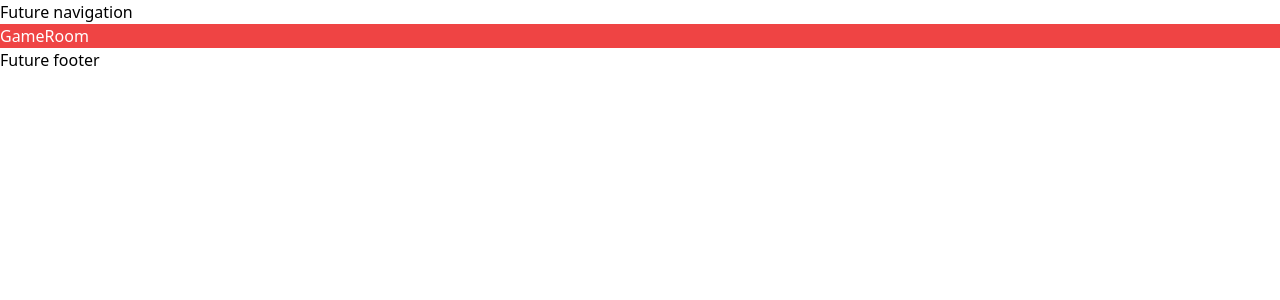
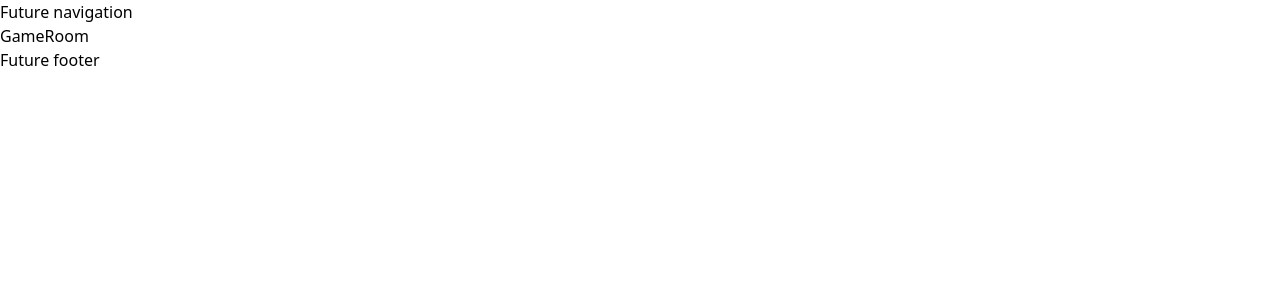
Before and after one commit to AlexTkCk/diploma_everlabs, a React (Create React App) app in the folder client/: page /gameRoom in a window 1280 px wide. Shown: the top 300 px of the page. Built offline with nearby package versions, Linux system fonts and the light colour scheme.

Commit message:
fix/Deleted unnecessary tailwind classes

```diff
--- a/client/src/pages/Account.tsx
+++ b/client/src/pages/Account.tsx
@@ -4,7 +4,7 @@ import {motion} from "framer-motion";
 
 const Account = () => {
     return (
-        <motion.div className={'bg-red-500 text-white'}
+        <motion.div className={''}
                     variants={pageVariants}
                     initial={'initial'}
                     animate={'animate'}
--- a/client/src/pages/GameRoom.tsx
+++ b/client/src/pages/GameRoom.tsx
@@ -4,7 +4,7 @@ import {motion} from "framer-motion";
 
 const GameRoom = () => {
     return (
-        <motion.div className={'bg-red-500 text-white'}
+        <motion.div className={''}
                     variants={pageVariants}
                     initial={'initial'}
                     animate={'animate'}
--- a/client/src/pages/Home.tsx
+++ b/client/src/pages/Home.tsx
@@ -4,7 +4,7 @@ import {pageVariants} from "../styles/variants";
 
 const Home = () => {
     return (
-        <motion.div className={'bg-red-500 text-white'}
+        <motion.div className={''}
                     variants={pageVariants}
                     initial={'initial'}
                     animate={'animate'}
--- a/client/src/pages/LeaderBoard.tsx
+++ b/client/src/pages/LeaderBoard.tsx
@@ -4,7 +4,7 @@ import {motion} from "framer-motion";
 
 const LeaderBoard = () => {
     return (
-        <motion.div className={'bg-red-500 text-white'}
+        <motion.div className={''}
                     variants={pageVariants}
                     initial={'initial'}
                     animate={'animate'}
```
